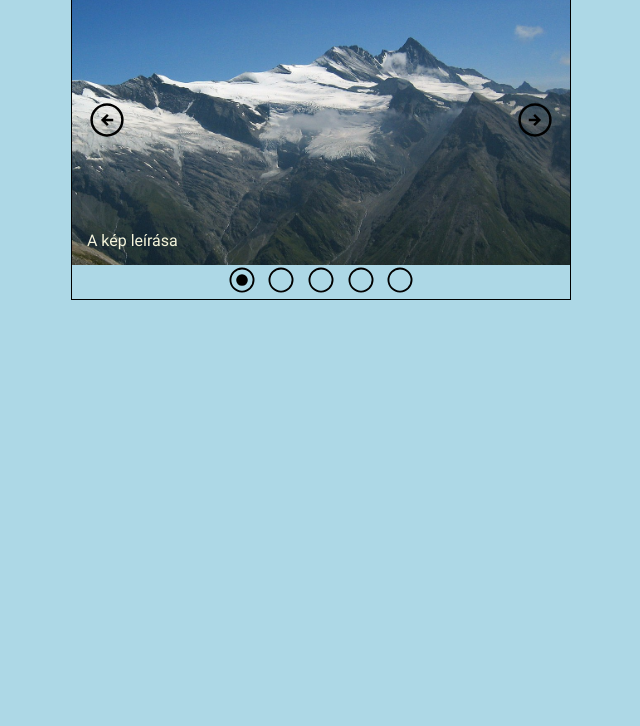
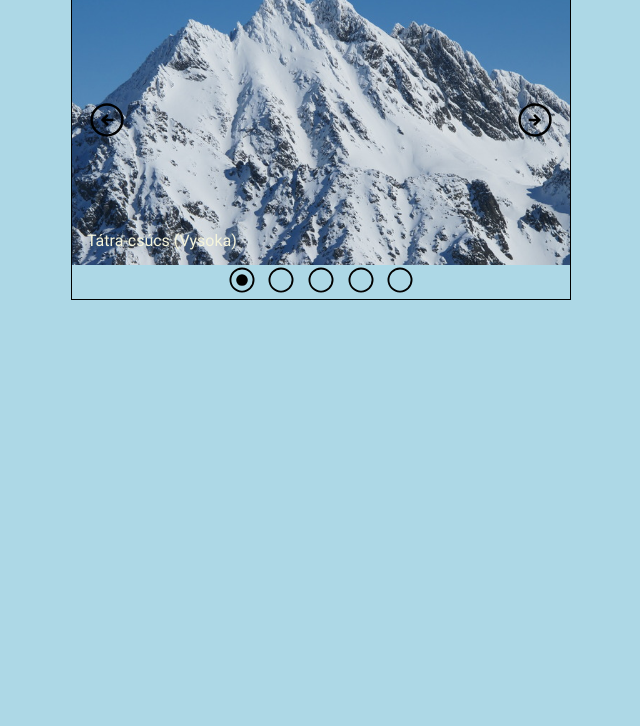
Before and after one commit to Strukturavaltas-03-Frontend-2022/js3-projekt-slider-tamaslud, a website with bundled scripts: page index.html in a window 1280 px wide. Shown: the part 74-800 px from the top of the page, without its empty margins (319-959 px from the left). Built offline with nearby package versions, Linux system fonts and the light colour scheme.

Commit message:
content filled by JS

```diff
--- a/index.html
+++ b/index.html
@@ -11,9 +11,11 @@
     <h1>Slider project : Mountains</h1>
     <div class="imageContainer">
         <div class="imageBox">
-            <img src="./css/images/Grossglockner.jpg" alt="">
-            <div class="imageCounter">1/5</div>
-            <div class="imageDescription">A kép leírása</div>
+            <div class="focusedImage">
+                <!-- JS script fills it-->
+            </div>
+            <div class="imageCounter"><!-- JS script fills it--></div>
+            <div class="imageDescription"><!-- JS script fills it--></div>
             <div class="arrowLeft">
                 <img class="arrow" src="./css/icons/arrow_circle_left_FILL0_wght400_GRAD0_opsz48.svg" alt="">
             </div>
@@ -23,11 +25,7 @@
 
         </div>
         <div class="buttonBox">
-            <img class="radio" src="./css/icons/radio_button_checked_FILL0_wght400_GRAD0_opsz48.svg" alt="">
-            <img class="radio" src="./css/icons/radio_button_unchecked_FILL0_wght400_GRAD0_opsz48.svg" alt="">
-            <img class="radio" src="./css/icons/radio_button_unchecked_FILL0_wght400_GRAD0_opsz48.svg" alt="">
-            <img class="radio" src="./css/icons/radio_button_unchecked_FILL0_wght400_GRAD0_opsz48.svg" alt="">
-            <img class="radio" src="./css/icons/radio_button_unchecked_FILL0_wght400_GRAD0_opsz48.svg" alt="">
+            <!-- JS script fills it-->
         </div>
 
 
--- a/js/images.js
+++ b/js/images.js
@@ -1,27 +1,27 @@
 const gallery = [
 {
     id: 1,
-    src: './css/images.Grossglockner.jpg',
+    src: './css/images/Grossglockner.jpg',
     alt: 'Grossglockner'
 },
 {
     id: 2,
-    src: './css/images.Marmolada.jpg',
+    src: './css/images/Marmolada.jpg',
     alt: 'Marmolada'
 },
 {
     id: 3,
-    src: './css/images.Montblanc.jpg',
+    src: './css/images/Montblanc.jpg',
     alt: 'Mont Blanc'
 },
 {
     id: 4,
-    src: './css/images.Trecime.jpg',
+    src: './css/images/Trecime.jpg',
     alt: 'Tre Cime di Lavaredo'
 },
 {
     id: 5,
-    src: './css/images.Vysoka.jpg',
+    src: './css/images/Vysoka.jpg',
     alt: 'Tátra-csúcs (Vysoka)'
 },
 ];
--- a/js/main.js
+++ b/js/main.js
@@ -1,7 +1,31 @@
 import gallery from './images.js';
+
 const imagesTotal = gallery.length;
-console.log('összes kép:' + imagesTotal);
-gallery.forEach(element => {
-    console.log(element);
+let actualImageIndex = 4;
 
-});
+const imageCounter = document.querySelector('.imageCounter');
+const focusedImage = document.querySelector('.focusedImage');
+const imageDescription = document.querySelector('.imageDescription');
+const buttonBox = document.querySelector('.buttonBox');
+
+let actualImageObject;
+let focusedImageHTML;
+
+const btnBoxActual = `
+<img class="radio" src="./css/icons/radio_button_checked_FILL0_wght400_GRAD0_opsz48.svg" alt="">
+<img class="radio" src="./css/icons/radio_button_unchecked_FILL0_wght400_GRAD0_opsz48.svg" alt="">
+<img class="radio" src="./css/icons/radio_button_unchecked_FILL0_wght400_GRAD0_opsz48.svg" alt="">
+<img class="radio" src="./css/icons/radio_button_unchecked_FILL0_wght400_GRAD0_opsz48.svg" alt="">
+<img class="radio" src="./css/icons/radio_button_unchecked_FILL0_wght400_GRAD0_opsz48.svg" alt="">
+`
+
+const displayContent = (actualImageIndex) => {
+    actualImageObject = gallery[actualImageIndex];
+    focusedImageHTML = `<img src="${actualImageObject.src}" alt="${actualImageObject.alt}">`
+    focusedImage.innerHTML = focusedImageHTML;
+    imageDescription.innerHTML = actualImageObject.alt;
+    imageCounter.innerHTML = `${actualImageIndex+1}/${imagesTotal}`;
+    buttonBox.innerHTML = btnBoxActual;
+}
+
+displayContent(actualImageIndex);
```
